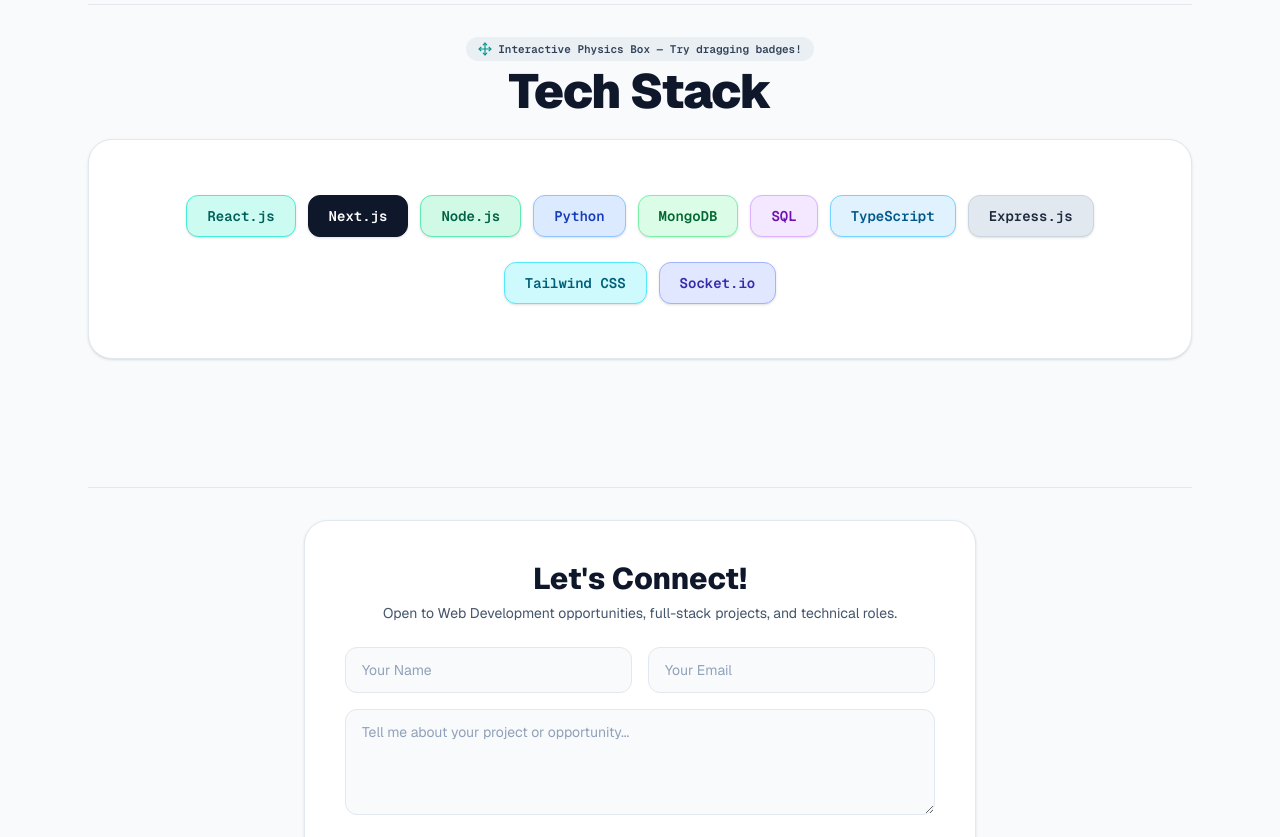
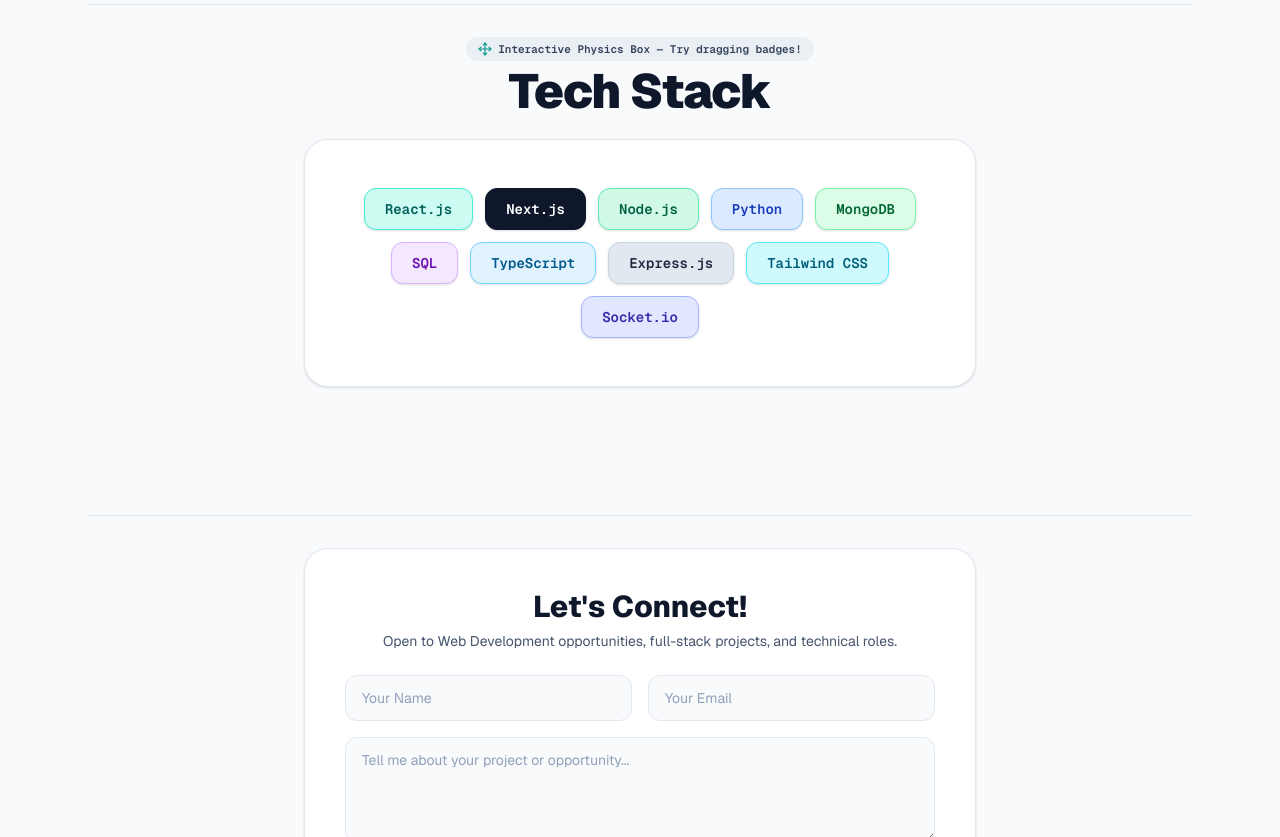
Before and after one commit to Easwar-013/portfolio-website, a Next.js app: page / in a window 1280 px wide. Shown: the part 2720-3557 px from the top of the page. Built offline with nearby package versions, Linux system fonts and the light colour scheme; no server answers.

Commit message:
updated certification section 2

```diff
--- a/src/app/page.js
+++ b/src/app/page.js
@@ -846,7 +846,7 @@
 
         {/* DRAGGABLE TECH STACK SECTION */}
         <section id="techstack" className="scroll-mt-24 space-y-5 sm:space-y-6 pt-6 sm:pt-8 border-t border-slate-200 text-center">
-          <div className="max-w-xl mx-auto space-y-1.5">
+          <div className="max-w-xl mx-auto space-y-1.5 px-4">
             <div className="inline-flex items-center gap-1.5 px-3 py-1 rounded-full bg-slate-200/60 text-slate-700 text-[10px] sm:text-[11px] font-mono font-semibold">
               <Move className="w-3.5 h-3.5 text-teal-600" /> Interactive Physics Box — Try dragging badges!
             </div>
@@ -855,7 +855,7 @@
 
           <div
             ref={dragAreaRef}
-            className="p-4 sm:p-12 bg-white rounded-3xl border border-slate-200 shadow-sm relative overflow-hidden min-h-[180px] sm:min-h-[220px] flex flex-wrap justify-center items-center gap-2 sm:gap-3"
+            className="p-5 sm:p-12 bg-white rounded-3xl border border-slate-200 shadow-sm relative overflow-hidden min-h-[220px] sm:min-h-[240px] grid grid-cols-2 sm:flex sm:flex-wrap justify-center items-center gap-2.5 sm:gap-3 max-w-2xl mx-auto"
           >
             {techPills.map((pill, idx) => (
               <motion.div
@@ -864,9 +864,9 @@
                 dragConstraints={dragAreaRef}
                 dragElastic={0.2}
                 dragTransition={{ bounceStiffness: 300, bounceDamping: 10 }}
-                whileHover={{ scale: 1.1 }}
+                whileHover={{ scale: 1.08 }}
                 whileTap={{ scale: 0.95 }}
-                className={`px-3.5 sm:px-5 py-2 sm:py-2.5 rounded-xl border text-xs sm:text-sm font-mono font-semibold shadow-sm cursor-grab active:cursor-grabbing select-none ${pill.color}`}
+                className={`w-full sm:w-auto px-4 sm:px-5 py-2 sm:py-2.5 rounded-xl border text-center text-xs sm:text-sm font-mono font-semibold shadow-sm cursor-grab active:cursor-grabbing select-none flex items-center justify-center ${pill.color}`}
               >
                 {pill.label}
               </motion.div>
```
